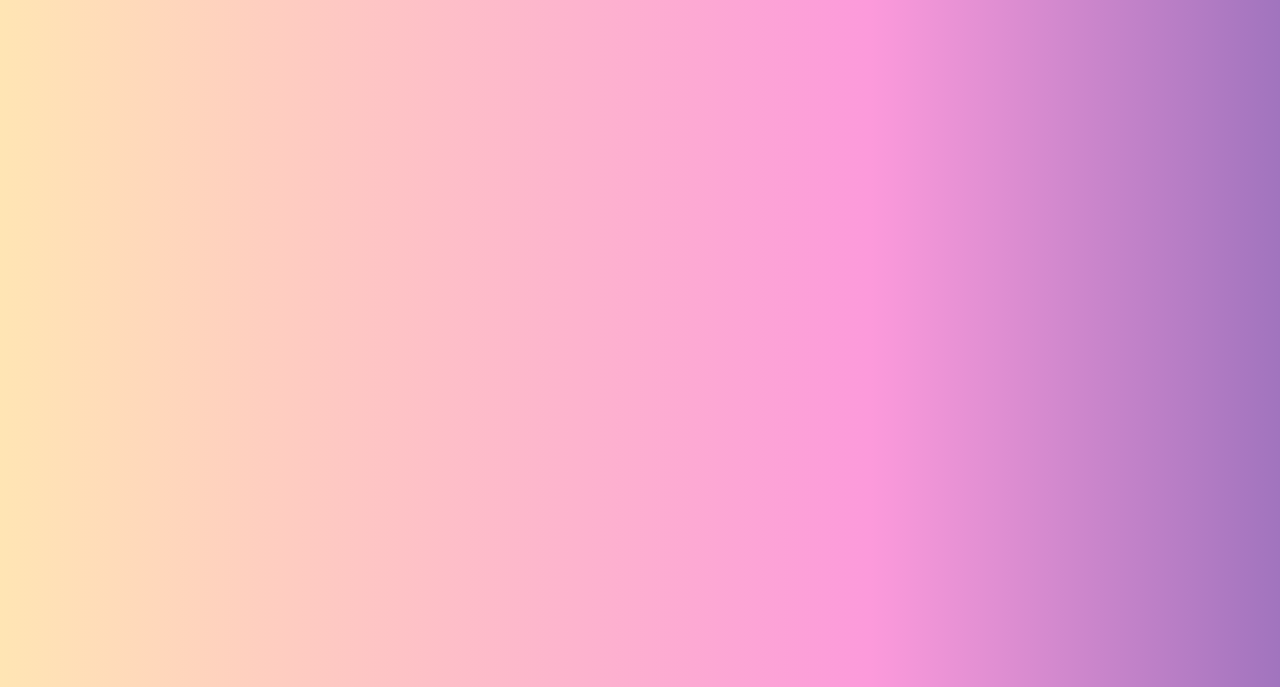
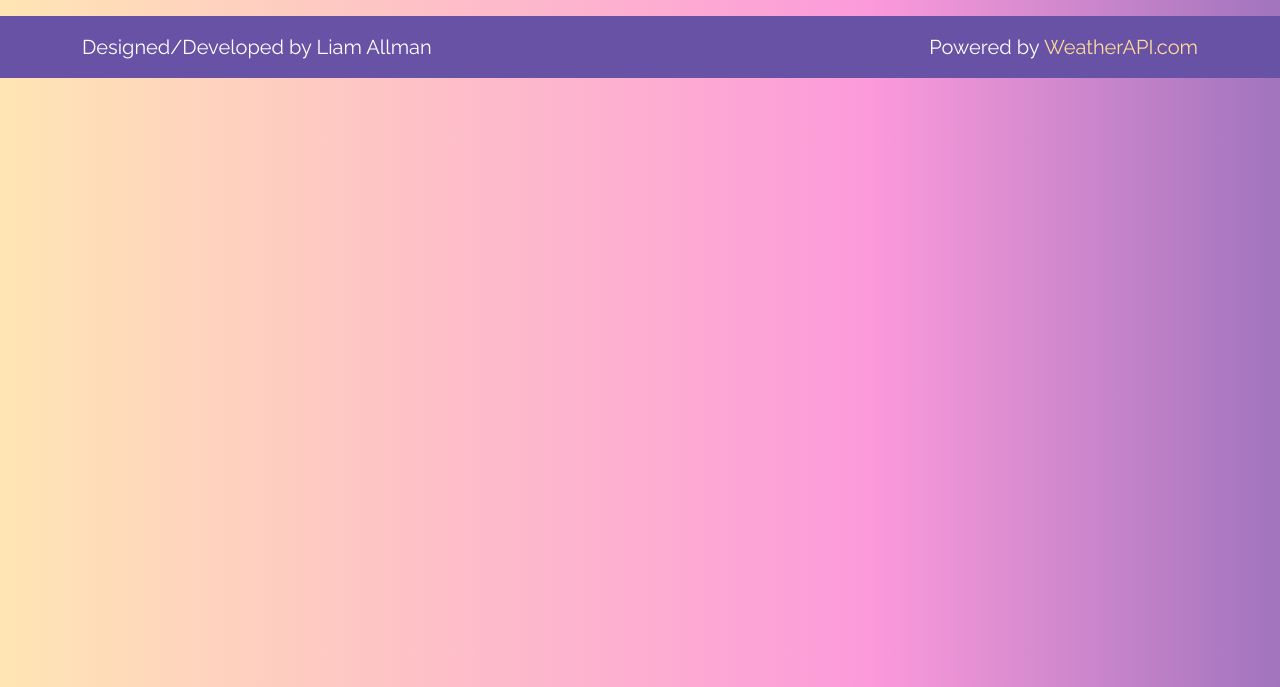
Before and after one commit to liam-allman-99/weather-app, a website: page index.html in a window 1280 px wide. Shown: the part 113-800 px from the top of the page. Drawn offline with Linux system fonts and the light colour scheme.

Commit message:
Adding footer html and styles

```diff
--- a/index.html
+++ b/index.html
@@ -60,8 +60,18 @@
       </div>
     </section> -->
 
-    <footer>
+    <footer class="py-4 bg-quaternary">
+      <div class="container">
+        <div class="row align-items-center justify-content-center justify-content-lg-between">
+          <div class="col-12 col-lg-auto text-center text-lg-start">
+            <p class="mb-4 mb-lg-0 text-white">Designed/Developed by Liam Allman</p>
+          </div>
 
+          <div class="col-12 col-lg-auto">
+            <p class="mb-0 text-white text-center text-lg-start">Powered by <a href="https://www.weatherapi.com/" title="Weather API" class="btn-underline-quinary">WeatherAPI.com</a></p>
+          </div>
+        </div>
+      </div>
     </footer>
   </body>
 </html>
--- a/scss/src/global.scss
+++ b/scss/src/global.scss
@@ -29,6 +29,53 @@ body {
   -moz-osx-font-smoothing: grayscale;
   background: rgb(255,229,180);
   background: linear-gradient(90deg, rgba(255,229,180,1) 0%, rgba(252,154,219,1) 68%, rgba(161,116,190,1) 100%);
+}
+
+// Each Variable BTN styles
+
+@each $label, $color in $theme-colors {
+  // Underline button
+  .btn-underline-#{$label} {
+    color: $color;
+    transition: $transition-base;
+    position: relative;
+    width: -webkit-fit-content;
+    width: -moz-fit-content;
+    width: fit-content;
+    background-color: transparent;
+    padding: 0 0;
+    border: none;
+    height: -webkit-fit-content;
+    height: -moz-fit-content;
+    height: fit-content;
+
+    &.active:before {
+      bottom: 0;
+      opacity: 1;
+    }
+
+    &:before {
+      background-color: $color !important;
+      bottom: -4px;
+      content: "";
+      height: 1px;
+      left: 0;
+      opacity: 0;
+      pointer-events: none;
+      position: absolute;
+      transition: $transition-base;
+      width: 100%;
+    }
+
+    &:hover {
+      color: $color;
+
+      &:before {
+        bottom: 0;
+        opacity: 1;
+      }
+    }
+  }
 }
 
 // Header
--- a/scss/src/modules/_variables.scss
+++ b/scss/src/modules/_variables.scss
@@ -97,7 +97,7 @@ $font-awesome: "FontAwesome";
 $font-family-sans-serif: "Raleway";
 $font-size-base: 1.25rem;
 $line-height-base: 1.5;
-$font-weight-base: 200;
+$font-weight-base: 400;
 $h1-font-size: 4rem;
 $h2-font-size: 3.75rem;
 $h3-font-size: 3rem;
@@ -106,7 +106,7 @@ $h5-font-size: 2rem;
 $h6-font-size: 1.5rem;
 $headings-margin-bottom: 1.5rem;
 $headings-font-family: "Raleway";
-$headings-font-weight: 300;
+$headings-font-weight: 600;
 $headings-line-height: 1.1;
 $headings-color: inherit;
 $body-color: $secondary;
```
Also changed, not shown: scss/dist/global.min.css.
